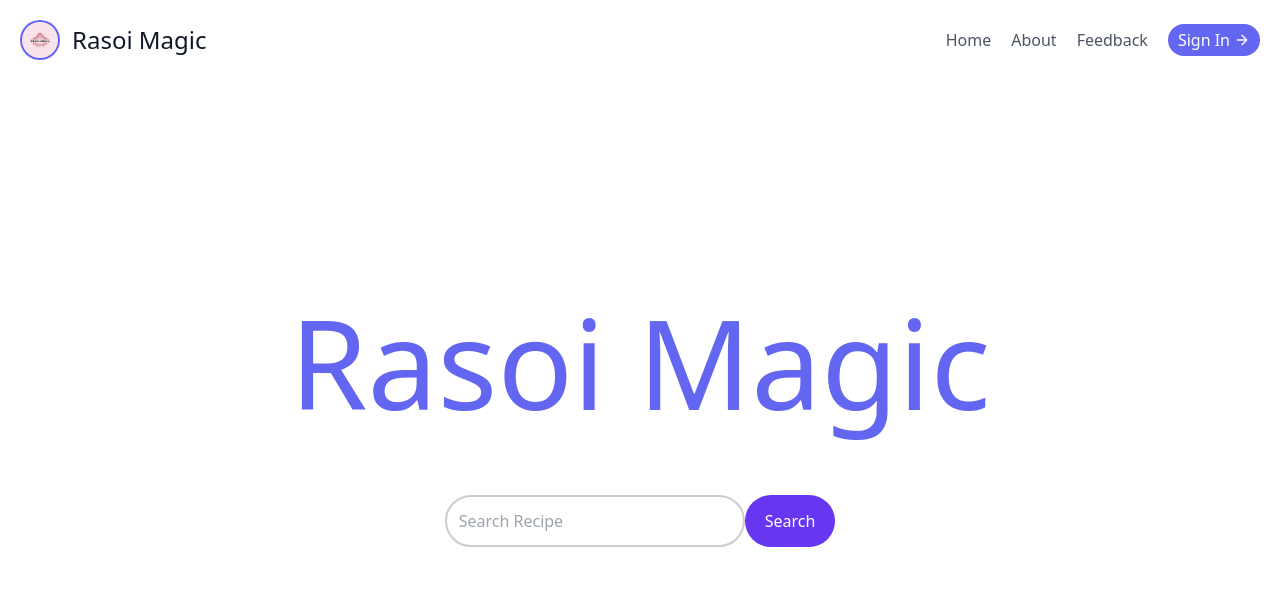
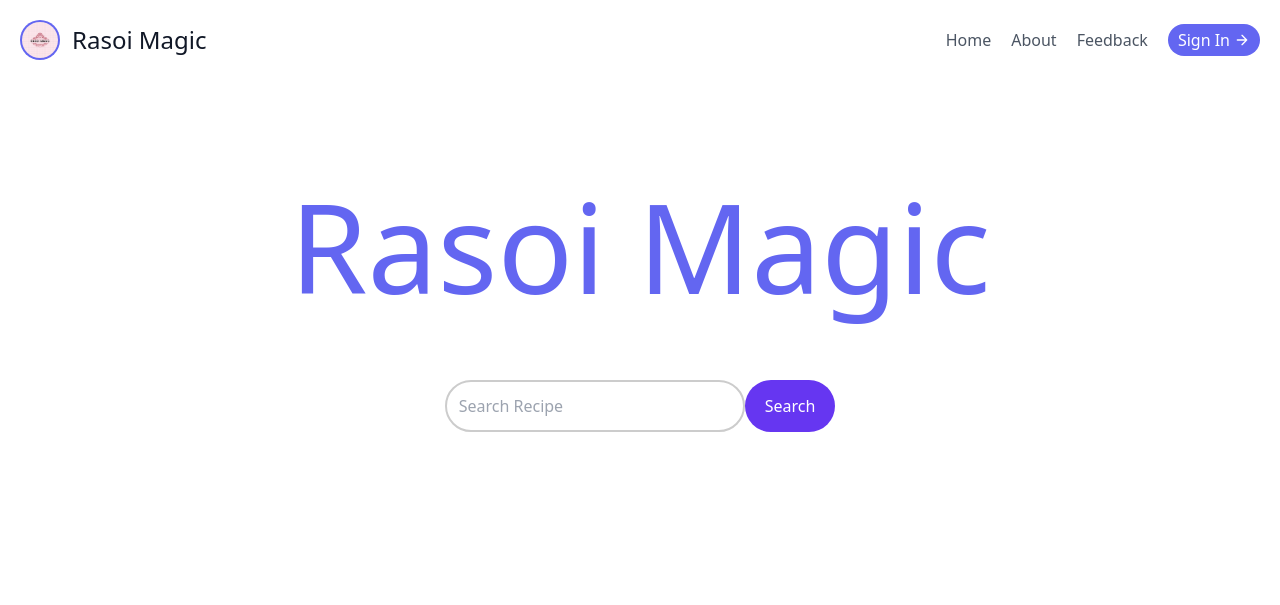
Before and after one commit to shivammauryaw/Rasoi-Magic, a plain HTML site: page index.html in a window 1280 px wide. Shown: the top 605 px of the page. Drawn offline with nearby package versions, Linux system fonts and the light colour scheme.

Commit message:
heading updated

```diff
--- a/index.html
+++ b/index.html
@@ -30,10 +30,11 @@
         </div>
     </header>
 
+    <br><br><br>
 
     <section>
         <div class="container">
-          <p id="mainheading"><br>Rasoi Magic</p>
+          <p id="mainheading">Rasoi Magic</p>
           <form>
               <input type="text" id="search" placeholder="Search Recipe">
               <button type="submit" id="submit" class="btn">Search</button>
@@ -42,7 +43,7 @@
         </div>
     </section>
 
-    <br><br><br><br>
+    <br><br><br>
 
 
     <!--new idea-->
```
